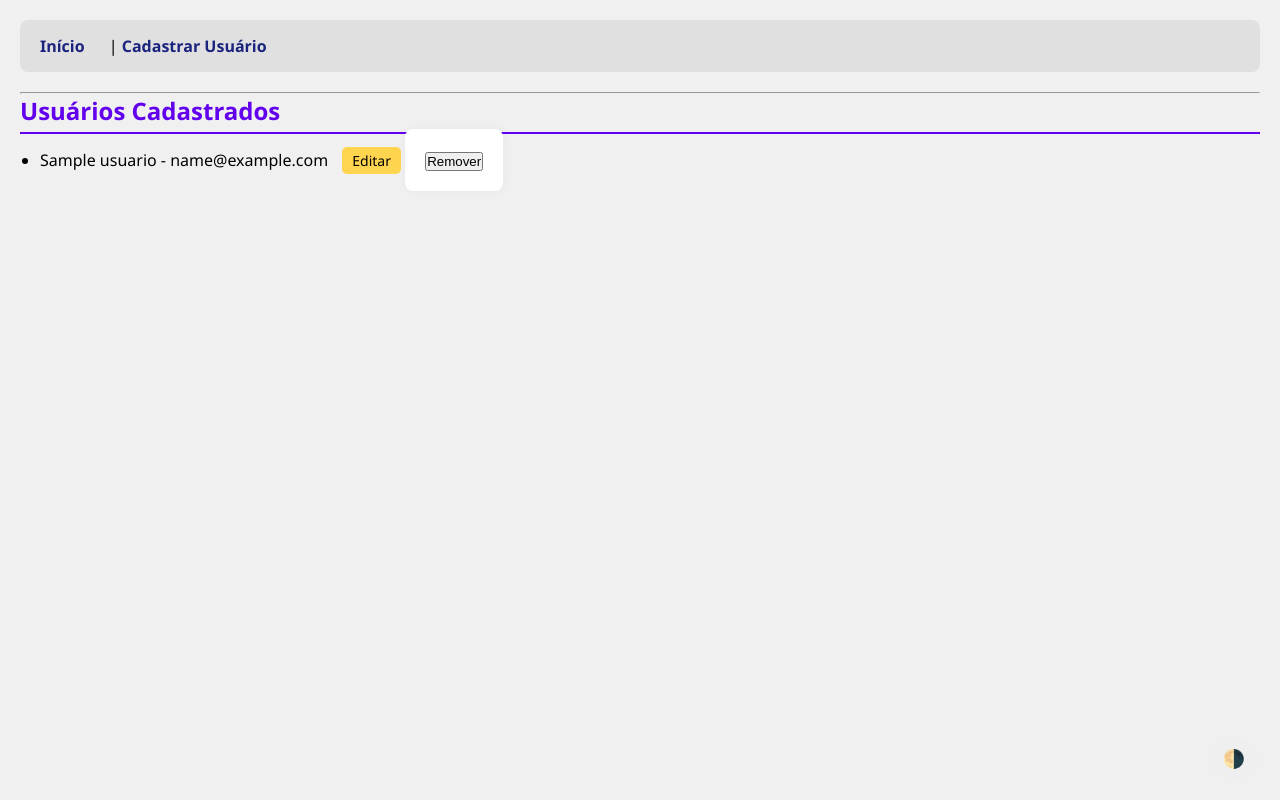
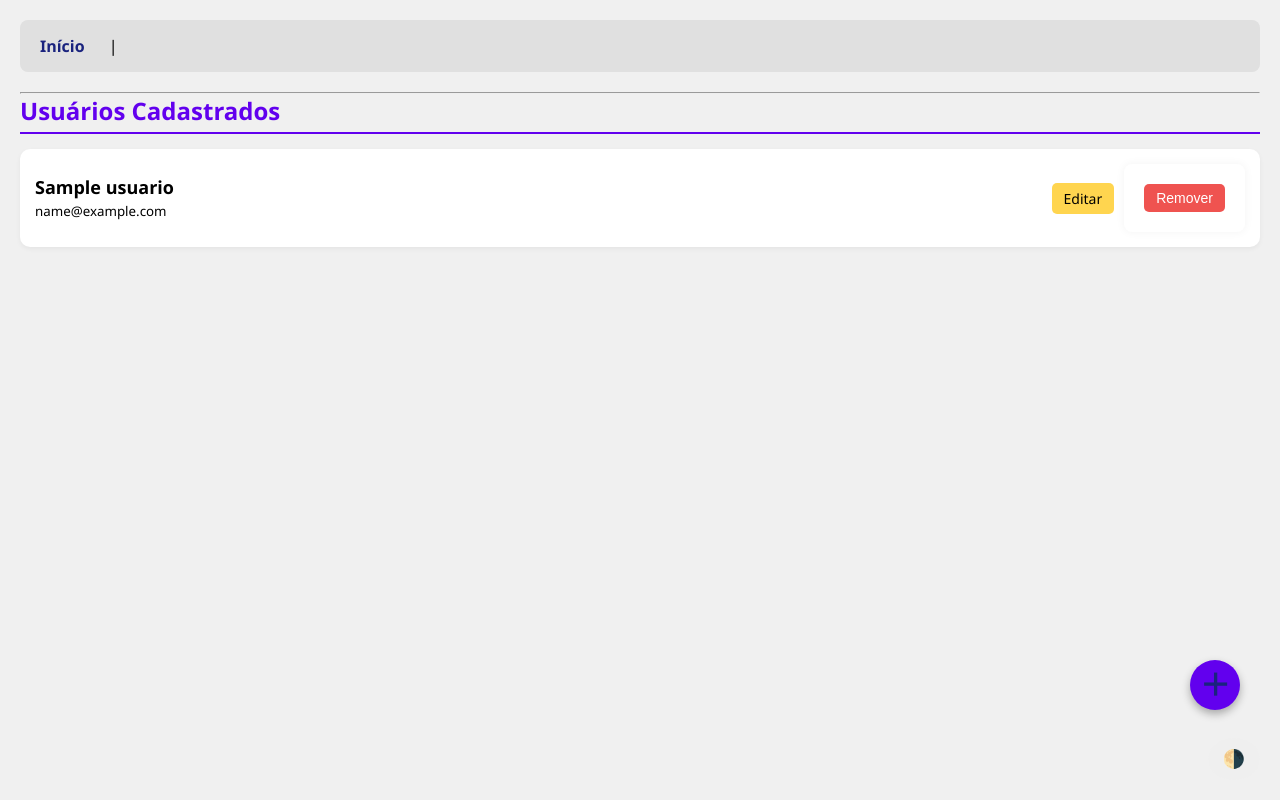
Before and after one commit to gscoimbra/desenvolvimento-web-python-flask, a Flask app: page / in a window 1280 px wide. Run offline with Flask 3, Linux system fonts and the light colour scheme; a database or web service that is not in the repository returns one stand-in record (values such as "Sample title"); some libraries are stand-ins or nearby versions.

Commit message:
Mudanças no Front

```diff
--- a/static/style.css
+++ b/static/style.css
@@ -160,3 +160,86 @@
 form input[type="submit"]:hover {
   background-color: #00bfa5;
 }
+.no-users {
+  font-style: italic;
+  opacity: 0.6;
+  text-align: center;
+  margin-top: 20px;
+}
+.fab {
+  position: fixed;
+  bottom: 90px;
+  right: 20px;
+  width: 50px;
+  height: 50px;
+  background-color: #6200ee;
+  color: white;
+  font-size: 30px;
+  text-align: center;
+  line-height: 50px;
+  border-radius: 50%;
+  box-shadow: 0 4px 8px rgba(0,0,0,0.3);
+  text-decoration: none;
+  z-index: 998;
+  transition: background-color 0.3s ease;
+}
+.fab:hover {
+  background-color: #3700b3;
+}
+.user-list {
+  display: flex;
+  flex-direction: column;
+  gap: 15px;
+}
+
+.user-card {
+  padding: 15px;
+  border-radius: 10px;
+  display: flex;
+  justify-content: space-between;
+  align-items: center;
+  transition: background 0.3s ease;
+}
+
+body.light-mode .user-card {
+  background-color: #ffffff;
+  box-shadow: 0 2px 5px rgba(0,0,0,0.05);
+}
+
+body.dark-mode .user-card {
+  background-color: #1e1e1e;
+  box-shadow: 0 2px 5px rgba(255,255,255,0.05);
+}
+
+.user-info strong {
+  font-size: 18px;
+}
+
+.user-actions {
+  display: flex;
+  gap: 10px;
+  align-items: center;
+}
+
+.user-actions a {
+  background-color: #ffd54f;
+  padding: 6px 12px;
+  border-radius: 5px;
+  text-decoration: none;
+  color: #000;
+  font-size: 14px;
+}
+
+.user-actions form button {
+  background-color: #ef5350;
+  padding: 6px 12px;
+  border: none;
+  border-radius: 5px;
+  color: white;
+  font-size: 14px;
+  cursor: pointer;
+}
+.user-actions a:hover,
+.user-actions form button:hover {
+  opacity: 0.85;
+}
--- a/templates/base.html
+++ b/templates/base.html
@@ -21,7 +21,7 @@
 
   <nav>
     <a href="{{ url_for('index') }}">Início</a> |
-    <a href="{{ url_for('cadastrar') }}">Cadastrar Usuário</a>
+    <a href="{{ url_for('cadastrar') }}" class="fab" title="Cadastrar novo usuário">＋</a>
   </nav>
   <hr>
 
--- a/templates/index.html
+++ b/templates/index.html
@@ -2,16 +2,23 @@
 {% block title %}Lista de Usuários{% endblock %}
 {% block content %}
 <h2>Usuários Cadastrados</h2>
-<ul>
+<div class="user-list">
   {% for u in usuarios %}
-    <li>{{ u.nome }} - {{ u.email }}
-      <a href="{{ url_for('editar', id=u.id) }}">Editar</a>
-      <form action="{{ url_for('deletar_usuario', id=u.id) }}" method="post" style="display:inline;" onsubmit="return confirm('Tem certeza que deseja excluir?')">
-        <button type="submit">Remover</button>
-      </form>
-    </li>
+    <div class="user-card">
+      <div class="user-info">
+        <strong>{{ u.nome }}</strong><br>
+        <small>{{ u.email }}</small>
+      </div>
+      <div class="user-actions">
+        <a href="{{ url_for('editar', id=u.id) }}">Editar</a>
+        <form action="{{ url_for('deletar_usuario', id=u.id) }}" method="post" onsubmit="return confirm('Tem certeza que deseja excluir?')">
+          <button type="submit">Remover</button>
+        </form>
+      </div>
+    </div>
   {% else %}
-    <li>Nenhum usuário cadastrado.</li>
+    <div class="no-users">Nenhum usuário cadastrado.</div>
   {% endfor %}
-</ul>
+</div>
+
 {% endblock %}
```
